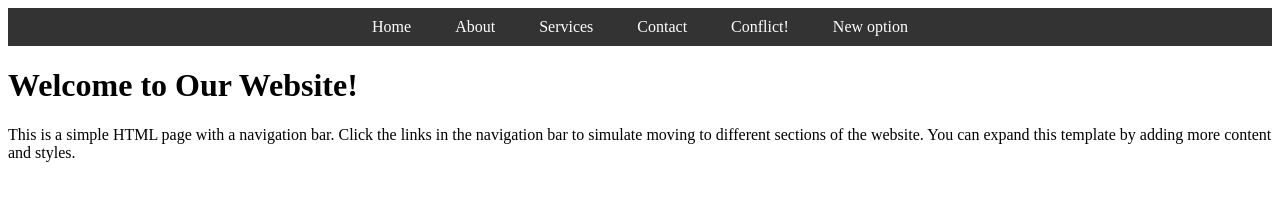
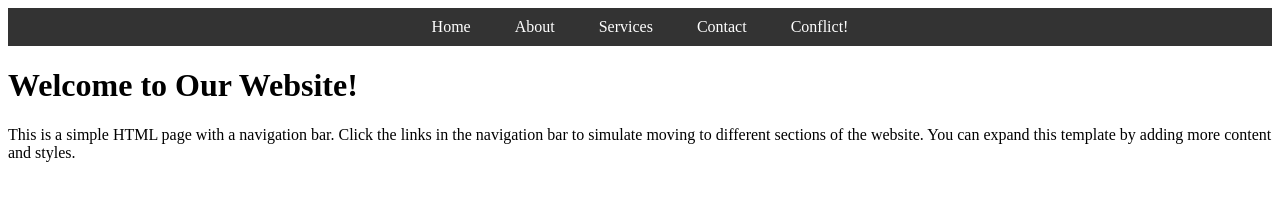
Before and after one commit to RobinBigus/wdg19-git-intro, a plain HTML site: page index.html in a window 1280 px wide. Drawn offline with Linux system fonts and the light colour scheme.

Commit message:
new commit

```diff
--- a/index.html
+++ b/index.html
@@ -13,7 +13,6 @@
       <a href="#services">Services</a>
       <a href="#contact">Contact</a>
       <a href="#conflict">Conflict!</a>
-      <a href="#new-option">New option</a>
     </nav>
 
     <h1>Welcome to Our Website!</h1>
```
